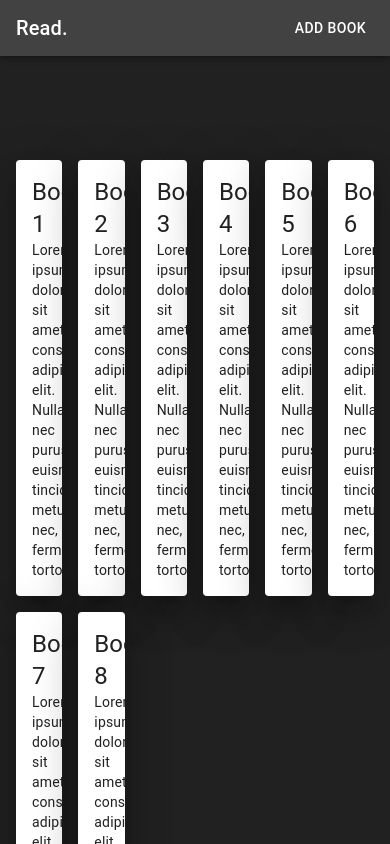
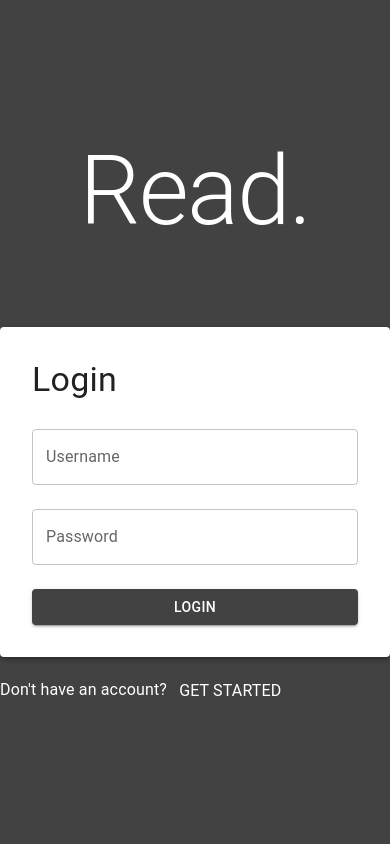
Before and after one commit to Lipp1305/read, a React (Create React App) app in the folder web/: page / in a window 390 px wide. Shown: the top 844 px of the page. Built offline with nearby package versions, Linux system fonts and the light colour scheme.

Commit message:
created responsive login page

```diff
--- a/web/src/App.js
+++ b/web/src/App.js
@@ -3,17 +3,27 @@ import theme from "./theme";
 import MainPage from "./components/MainPage";
 import MenuBar from "./components/MenuBar";
 import { CssBaseline } from "@mui/material";
+import MainAuth from "./auth/MainAuth";
 
 
 //Create App Bar
 //Create Body
 
 function App() {
+  const loggedIn = false;
+
   return (
     <ThemeProvider theme={theme}>
       <CssBaseline />
-      <MenuBar />
-      <MainPage />
+      {loggedIn ? (
+      <>
+        <MenuBar />
+        <MainPage />
+      </>
+      ) : (
+        <MainAuth />
+      )}
+
     </ThemeProvider>
   );
 }
--- /dev/null
+++ b/web/src/auth/MainAuth.jsx
@@ -0,0 +1,122 @@
+import React, { useState } from "react";
+import { Container, Typography, Grid, Paper, TextField, Button, Link } from "@mui/material";
+import { useTheme } from "@emotion/react";
+
+function MainAuth() {
+
+    const theme = useTheme();
+
+    const [firstTime, setFirstTime] = useState(false);
+
+
+
+    return (
+        <Grid
+        container
+        style={{ minHeight: '100vh' }}
+        alignItems="center"
+        justifyContent="center"
+        direction={'column'}
+        sx={{ backgroundColor: theme.palette.primary.main }}
+        >
+            <Grid item xs={12}>
+                <Typography variant="h1" pb={10} sx={{ color: "white"}}>
+                    Read.
+                </Typography>
+            </Grid>
+            <Grid item xs={10} sm={8} md={6} lg={4}>
+
+                {firstTime ? (
+                    <>
+                    <Paper elevation={3} style={{ padding: '2rem' }}>
+                        <Typography variant="h4" gutterBottom>Sign Up</Typography>
+                        <form>
+                            <TextField label="Username" fullWidth margin="normal" variant="outlined" />
+                            <TextField label="Password" type="password" fullWidth margin="normal" variant="outlined" />
+                            <Button type="submit" fullWidth variant="contained" color="primary" style={{ marginTop: '1rem' }}>Sign Up</Button>
+                        </form>
+                    </Paper>
+                    <Grid item xs={12} sx={{ marginTop: '1rem' }}>
+                        {/*
+                        <Typography variant="body" sx={{ color: "white" }}>
+                        Forgot your password?{" "}
+                        </Typography>
+                        */}
+
+
+                        <Typography variant="body" sx={{ color: "white" }}>
+                        Have an account already?{" "}
+                        <Link
+                        component={Button}
+                        variant="body1"
+                        href="#"
+                        style={{ color: "white" }}
+                        onClick={() => setFirstTime(false)}
+                        >Log In</Link>
+                        </Typography>
+                    </Grid>
+                    </>
+                ) : (
+                <>
+                <Paper elevation={3} style={{ padding: '2rem' }}>
+                    <Typography variant="h4" gutterBottom>
+                    Login
+                    </Typography>
+                    <form>
+                    <TextField
+                        label="Username"
+                        fullWidth
+                        margin="normal"
+                        variant="outlined"
+                    />
+                    <TextField
+                        label="Password"
+                        type="password"
+                        fullWidth
+                        margin="normal"
+                        variant="outlined"
+                    />
+                    <Button
+                        type="submit"
+                        fullWidth
+                        variant="contained"
+                        color="primary"
+                        style={{ marginTop: '1rem' }}
+                    >
+                        Login
+                    </Button>
+                    </form>
+                </Paper>
+                <Grid item xs={12} sx={{ marginTop: '1rem' }}>
+                    {/*
+                    <Typography variant="body" sx={{ color: "white" }}>
+                    Forgot your password?{" "}
+                    </Typography>
+                    */}
+
+
+                    <Typography variant="body" sx={{ color: "white" }}>
+                    Don't have an account?{" "}
+                    <Link
+                    component={Button}
+                    variant="body1"
+                    href="#"
+                    style={{ color: "white" }}
+                    onClick={() => setFirstTime(true)}
+                    >Get Started</Link>
+                    </Typography>
+                </Grid>
+                </>
+
+                )
+                }
+
+
+
+            </Grid>
+        </Grid>
+    )
+
+}
+
+export default MainAuth;
```
